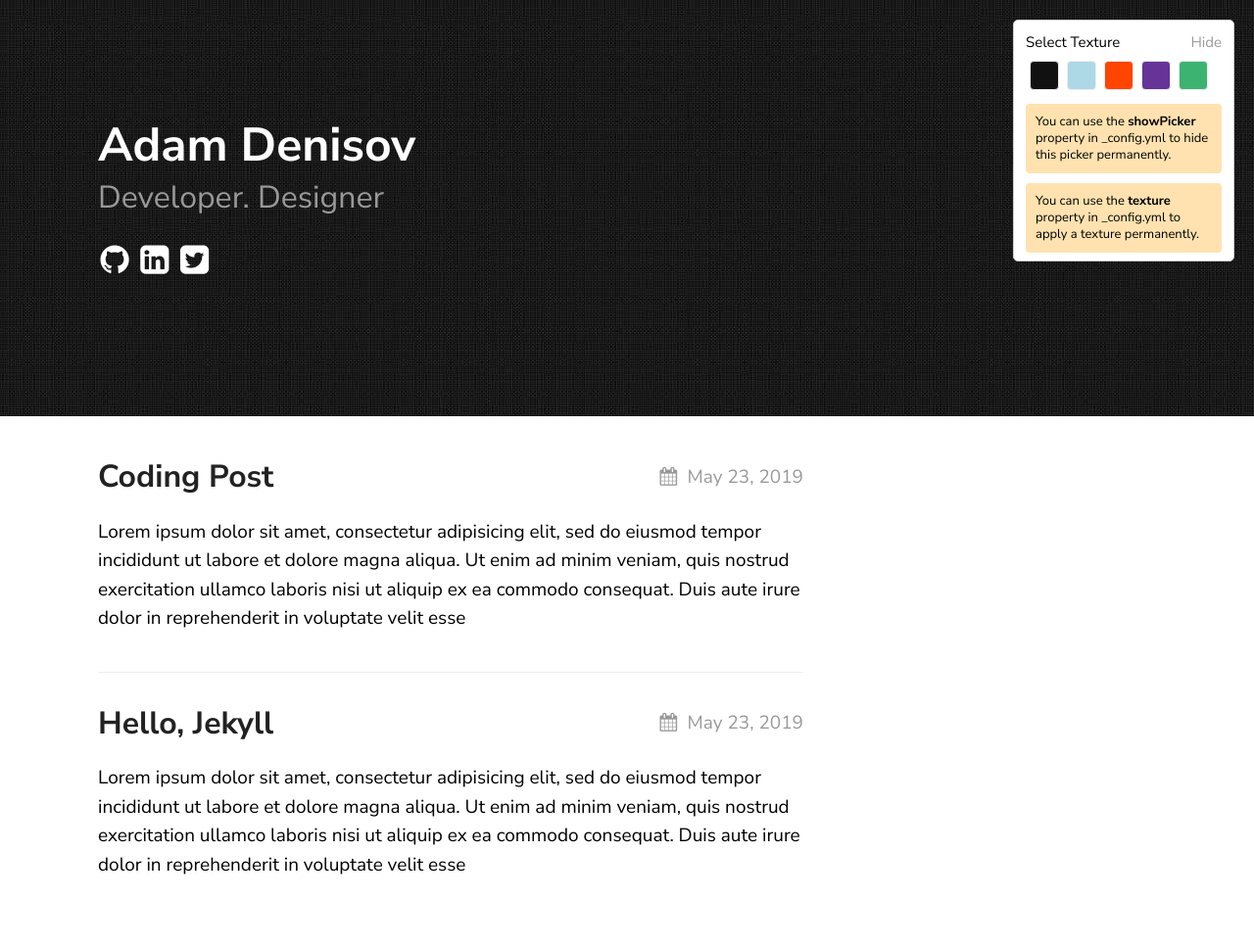
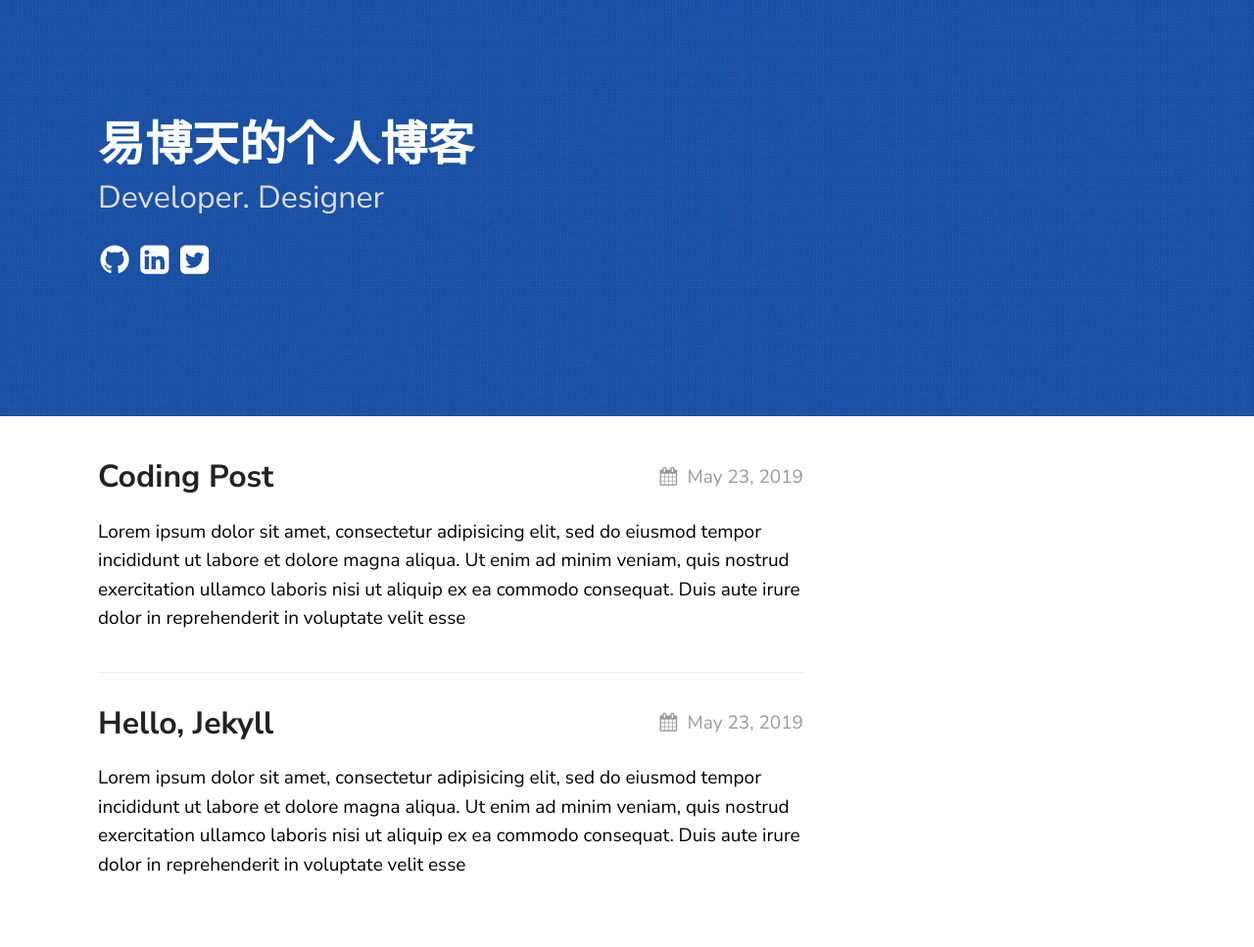
Before and after one commit to Ebotian/Ebotian.github.io, a Jekyll site: the page built from index.md, in a window 1280 px wide. Shown: the whole page at 98% size. Built offline with Jekyll 4.4.1, drawn with Linux system fonts in a browser that asks for light colours.

Commit message:
小修改

```diff
--- a/_config.yml
+++ b/_config.yml
@@ -16,12 +16,12 @@ sass:
 
 permalink: /posts/:title/
 texture:
-  title: Adam Denisov
+  title: 易博天的个人博客
   tagline: Developer. Designer
   date_format: "%b %-d, %Y"
-  style: black
+  style: blue
   showNav: false
-  showPicker: true
+  showPicker: false
 
   # generate social links in footer
   social_links:
```
